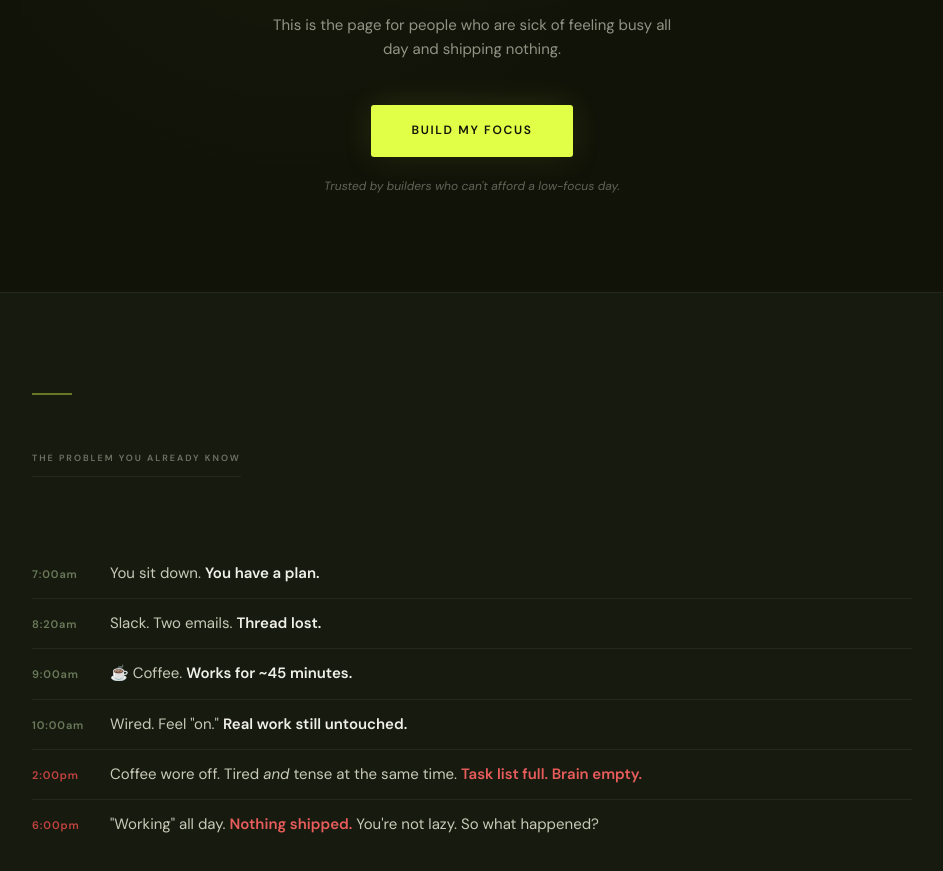
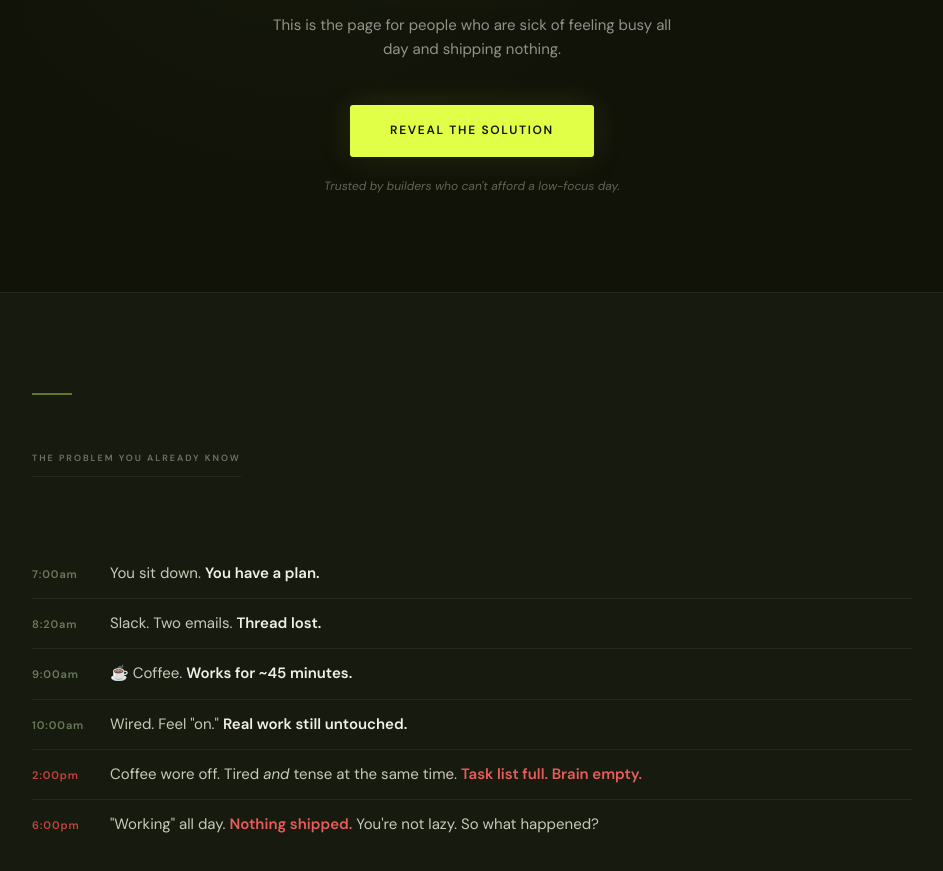
Before and after one commit to killedinkyoto/1v9ecom, a website: page mindor-presales.html in a window 1280 px wide. Shown: the part 823-1694 px from the top of the page, without its empty margins (168-1111 px from the left). Drawn offline with nearby package versions, Linux system fonts and the light colour scheme; a web font is replaced by a local one.

Commit message:
Hero CTA scrolls to problem section instead of offer — 'Reveal The Solution'
Co-Authored-By: Claude Sonnet 4.6 <noreply@anthropic.com>

```diff
--- a/mindor-presales.html
+++ b/mindor-presales.html
@@ -695,7 +695,7 @@
   </h1>
   <p class="hero-sub">You drink the coffee. You feel the buzz. You still can't get the work done.</p>
   <p class="hero-copy">This is the page for people who are sick of feeling busy all day and shipping nothing.</p>
-  <a class="btn" href="#s8">Build My Focus</a>
+  <a class="btn" href="#s2">Reveal The Solution</a>
   <p class="hero-trust"><em>Trusted by builders who can't afford a low-focus day.</em></p>
 </section>
 
```
